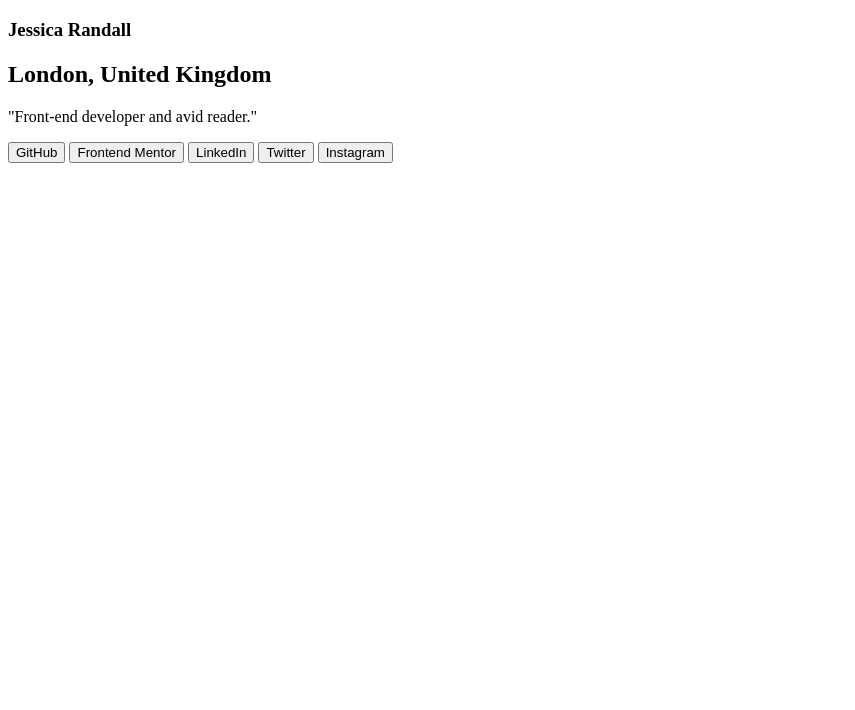
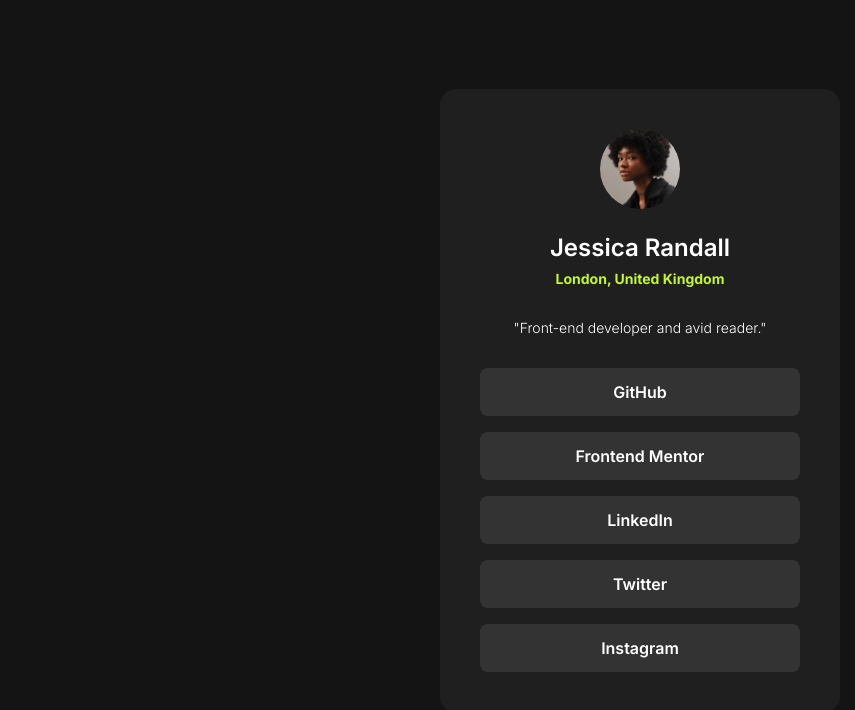
Before and after one commit to ExqueeseMe/social-card, a plain HTML site: page index.html in a window 1280 px wide. Shown: the whole page, without its empty margins (0-855 px from the left). Drawn offline with Linux system fonts and the light colour scheme.

Commit message:
Finished product

```diff
--- a/index.html
+++ b/index.html
@@ -4,6 +4,12 @@
   <meta charset="UTF-8">
   <meta name="viewport" content="width=device-width, initial-scale=1.0"> <!-- displays site properly based on user's device -->
 
+  <link rel="preconnect" href="https://fonts.googleapis.com">
+  <link rel="preconnect" href="https://fonts.gstatic.com" crossorigin>
+  <link href="https://fonts.googleapis.com/css2?family=Inter:ital,opsz,wght@0,14..32,100..900;1,14..32,100..900&display=swap" rel="stylesheet">
+
+
+  <link rel="stylesheet" href="styles.css">
   <link rel="icon" type="image/png" sizes="32x32" href="./assets/images/favicon-32x32.png">
 
   <title>Frontend Mentor | Social links profile</title>
@@ -13,19 +19,29 @@
 
   <article>
 
+
+    <img alt="profile picture" src="assets/images/avatar-jessica.jpeg">
+
+
     <section>
       <h1>Jessica Randall</h1>
       <h2>London, United Kingdom</h2>
       <p>"Front-end developer and avid reader."</p>
     </section>
 
-    <section>
-      <button>GitHub</button>
-      <button>Frontend Mentor</button>
-      <button>LinkedIn</button>
-      <button>Twitter</button>
-      <button>Instagram</button>
-    </section>
+    <nav>
+
+      <a href="https://github.com/ExqueeseMe/">GitHub</a>
+
+      <a href="https://www.frontendmentor.io/profile/ExqueeseMe">Frontend Mentor</a>
+
+      <a href="https://www.linkedin.com/in/adrian-melendez-5bab8b36b/">LinkedIn</a>
+
+      <a href="https://www.x.com">Twitter</a>
+
+      <a href="https://www.instagram.com">Instagram</a>
+
+    </nav>
 
   </article>
 
--- /dev/null
+++ b/styles.css
@@ -0,0 +1,85 @@
+* {
+    box-sizing: border-box;
+    margin: 0;
+    padding: 0;
+    font-family: Inter, sans-serif;
+}
+
+:root {
+    --primary-color: hsl(75, 94%, 57%);
+    --button-color: hsl(0, 0%, 20%);
+    --card-color: hsl(0, 0%, 12%);
+    --background-color: hsl(0, 0%, 8%);
+    --text-color: hsl(0, 0%, 100%);
+}
+
+body {
+    display: flex;
+    flex-direction: column;
+    justify-content: center;
+    align-items: center;
+    text-align: center;
+    min-height: 100vh;
+    max-width: 90rem;
+    background-color: var(--background-color);
+    color: var(--text-color);
+}
+
+article {
+    display: flex;
+    flex-direction: column;
+    background-color: var(--card-color);
+    height: 100%;
+    padding: 2.5rem;
+    border-radius: 1rem;
+    margin: 1.5rem;
+    justify-content: center;
+    align-items: center;
+    max-width: 30rem;
+}
+
+img {
+    border-radius: 50%;
+    max-height: 5rem;
+}
+
+h1 {
+    font-size: 24px;
+    font-weight: 600;
+    margin-top: 1.5rem;
+}
+
+h2 {
+    color: var(--primary-color);
+    font-size: 14px;
+    margin-top: 0.5rem;
+}
+
+p {
+    font-size: 14px;
+    font-weight: 300;
+    margin-top: 2rem
+}
+
+nav {
+    margin-top: 1rem;
+}
+
+a {
+    display: flex;
+    justify-content: center;
+    align-items: center;
+    background-color: var(--button-color);
+    width: 20rem;
+    height: 3rem;
+    margin-top: 1rem;
+    border-radius: 0.5rem;
+    transition: .15s ease-in-out;
+    color: var(--text-color);
+    text-decoration: none;
+    font-weight: 600;
+}
+
+a:hover {
+    background-color: var(--primary-color);
+}
```
